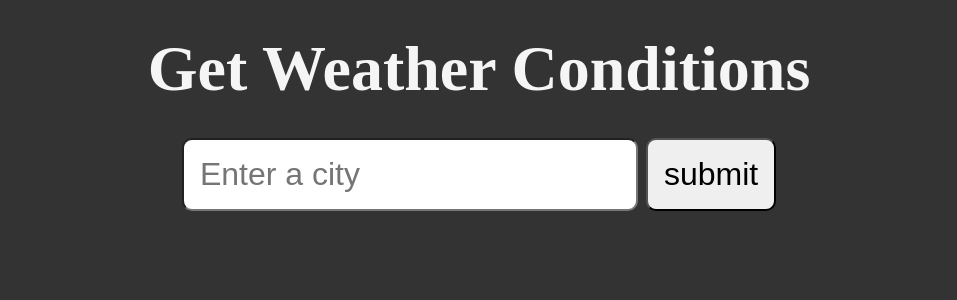
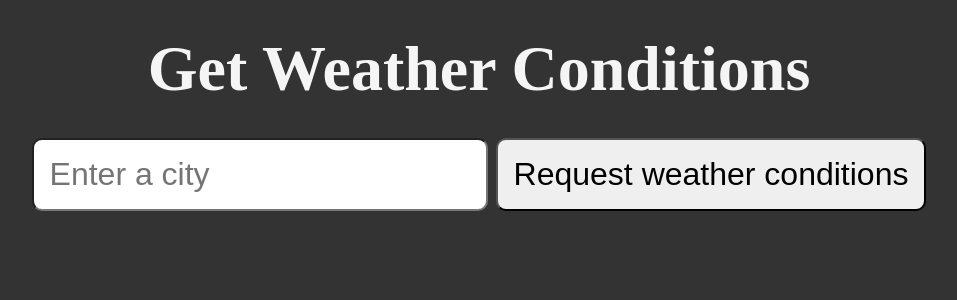
Before and after one commit to Dinamitrii/python-check-weather, a Flask app: page / in a window 1280 px wide. Shown: the top 300 px of the page, without its empty margins (161-1118 px from the left). Run offline with Flask 3, Linux system fonts and the light colour scheme.

Commit message:
redoing in progress

```diff
--- a/templates/index.html
+++ b/templates/index.html
@@ -20,7 +20,7 @@
         <input type="text" name="city" id="city"
                                          placeholder="Enter a city" />
 
-        <button type="submit">submit</button>
+        <button type="submit">Request weather conditions</button>
     </form>
 
 </body>
--- a/templates/weather.html
+++ b/templates/weather.html
@@ -12,7 +12,7 @@
 </head>
 
 <body>
-<h1>В град {{ title }} времето към момента е...</h1>
+<h1>В град {{ title }} {{ country_code }}времето към момента е...</h1>
 
 <p>&nbsp;</p>
 
@@ -27,7 +27,7 @@
     <input type="text" name="city" id="city"
                                      placeholder="Enter a city"/>
 
-    <button type="submit">Submit</button>
+    <button type="submit">Request weather conditions</button>
 </form>
 
 <p>&nbsp;</p>
--- a/weather.py
+++ b/weather.py
@@ -6,7 +6,7 @@ import os
 load_dotenv()
 
 
-def get_current_weather(city):
+def get_current_weather(city="Sofia"):
 
     request_url = (f'http://api.openweathermap.org/data/2.5/weather?appid={os.getenv("API_KEY")}&q={city}&lang=bg'
                    f'&units=metric')
```
